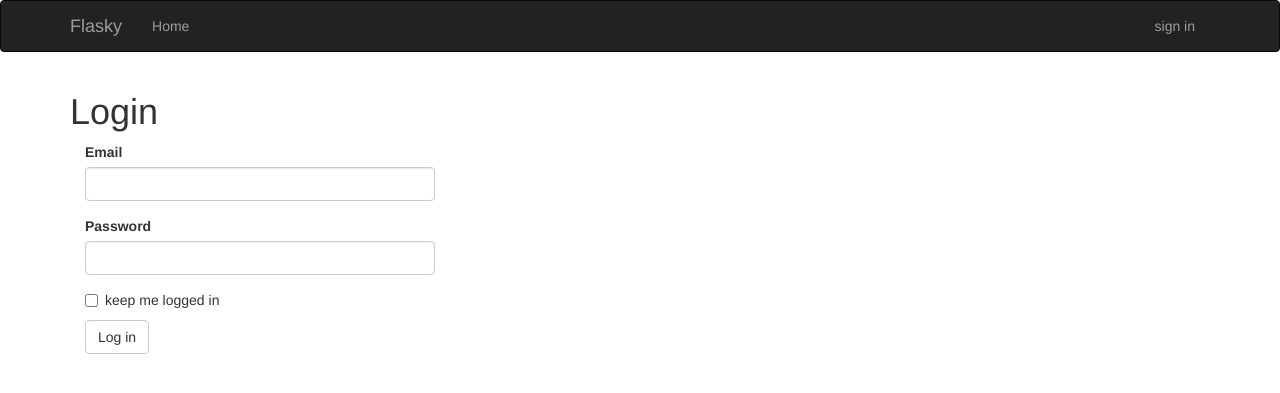
After one commit to qqmecl/chen_blog, a Flask app: page /auth/login in a window 1280 px wide. The commit adds this page. Shown: the top 393 px of the page. Run offline with Flask 2, Linux system fonts and the light colour scheme; some libraries are stand-ins or nearby versions.

Commit message:
flaskweb87

```diff
--- a/app/__init__.py
+++ b/app/__init__.py
@@ -4,17 +4,22 @@ from flask_mail import Mail
 from flask_moment import Moment
 from flask_sqlalchemy import SQLAlchemy
 from config import config
+from flask_login import LoginManager
 
 bootstrap = Bootstrap()
 mail = Mail()
 moment = Moment()
 db = SQLAlchemy()
+login_manager = LoginManager()
+login_manager.session_protection = 'strong'
+login_manager.login_view = 'auth.login'
 
 def create_app(config_name):
     app = Flask(__name__)
     app.config.from_object(config[config_name])
     config[config_name].init_app(app)
 
+    login_manager.init_app(app)
     bootstrap.init_app(app)
     mail.init_app(app)
     moment.init_app(app)
--- /dev/null
+++ b/app/auth/forms.py
@@ -0,0 +1,9 @@
+from flask_wtf import Form
+from wtforms import StringField, PasswordField, BooleanField, SubmitField
+from wtforms.validators import Required, Length, Email
+
+class LoginForm(Form):
+    email = StringField('Email', validators = [Required(), Length(1, 64), Email()])
+    password = PasswordField('Password', validators = [Required()])
+    remember_me = BooleanField('keep me logged in')
+    submit = SubmitField('Log in')
--- a/app/auth/views.py
+++ b/app/auth/views.py
@@ -1,6 +1,24 @@
-from flask import render_template
+from flask import render_template, redirect, url_for, request, flash
+from flask_login import login_user, logout_user, login_required
 from . import auth
+from ..models import User
+from .forms import LoginForm
 
-@auth.route('/login')
+@auth.route('/login', methods = ['GET', 'POST'])
 def login():
-    return render_template('auth/login.html')
+    form = LoginForm()
+    if form.validate_on_submit():
+        user = User.query.filter_by(email = form.name.data).first()
+        if user is not None and user.password_verify(form.password.data):
+            login_user(user, form.remember_me.data)
+            return redirect(request.arg.get('next') or url_for('main.index'))
+        flash('Invalid username or password.')
+    return render_template('auth/login.html', form = form)
+
+
+@auth.route('/logout')
+@login_required
+def logout():
+    logout_user()
+    flash('you have been logged out.')
+    return redirect(url_for('main.index'))
--- /dev/null
+++ b/app/templates/auth/login.html
@@ -0,0 +1,13 @@
+{% extends "base.html" %}
+{% import "bootstrap/wtf.html" as wtf %}
+
+{% block title %}Flask - Login{% endblock %}
+
+{% block page_content %}
+<div class="page.header">
+    <h1>Login</h1>
+</div>
+<div class="col-md-4">
+    {{ wtf.quick_form(form) }}
+</div>
+{% endblock %}
--- a/app/templates/base.html
+++ b/app/templates/base.html
@@ -24,6 +24,13 @@
             <ul class="nav navbar-nav">
                 <li><a href="{{ url_for('main.index') }}">Home</a></li>
             </ul>
+            <ul class="nav navbar-nav navbar-right">
+                {% if current_user.is_authenticated %}
+                <li><a href="{{ url_for('auth.logout') }}">sign out</a></li>
+                {% else %}
+                <li><a href="{{ url_for('auth.login') }}">sign in</a></li>
+                {% endif %}
+            </ul>
         </div>
     </div>
 </div>
```
Also changed, not shown: app/models.py (+8 -2 lines), app/templates/index.html (+8 -1 lines).
